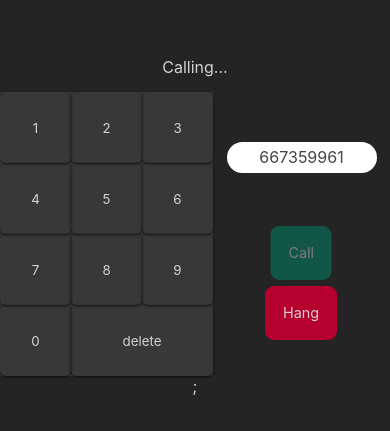
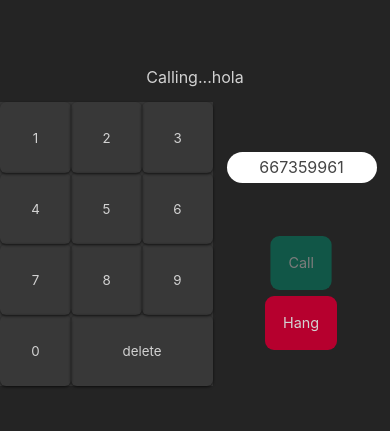
Before and after one commit to AVX00/telefono-react-alberto-vidal, a React (Create React App) app: page / in a window 390 px wide. Shown: the part 203-634 px from the top of the page. Built offline with nearby package versions, Linux system fonts and the light colour scheme.

Commit message:
:bug: fixed phonecontext, now it transmits the information correctly

```diff
--- a/src/App.js
+++ b/src/App.js
@@ -1,8 +1,11 @@
+import { useContext } from "react";
+import PhoneContext from "./contexts/phoneContext/phoneContext";
+
 function App() {
+  const value = useContext(PhoneContext);
   return (
     <>
-      {" "}
-      <span className="message">Calling...</span>
+      <span className="message">Calling...{value}</span>
       <main className="phone">
         <div className="keyboard-container">
           <ol className="keyboard">
@@ -51,7 +54,6 @@ function App() {
           </a>
         </div>
       </main>
-      ;
     </>
   );
 }
--- a/src/contexts/phoneContext/phoneContext.js
+++ b/src/contexts/phoneContext/phoneContext.js
@@ -1,6 +1,6 @@
-import React from "react";
+import { createContext } from "react";
 
-const PhoneContext = React.createContext();
-PhoneContext.displayName("PhoneContext");
+const PhoneContext = createContext();
+PhoneContext.displayName = "PhoneContext";
 
 export default PhoneContext;
--- a/src/index.js
+++ b/src/index.js
@@ -1,11 +1,14 @@
 import React from "react";
 import ReactDOM from "react-dom";
 import App from "./App";
+import PhoneContextProvider from "./contexts/phoneContext/phoneContextProvider";
 import reportWebVitals from "./reportWebVitals";
 
 ReactDOM.render(
   <React.StrictMode>
-    <App />
+    <PhoneContextProvider>
+      <App />
+    </PhoneContextProvider>
   </React.StrictMode>,
   document.getElementById("container")
 );
```
